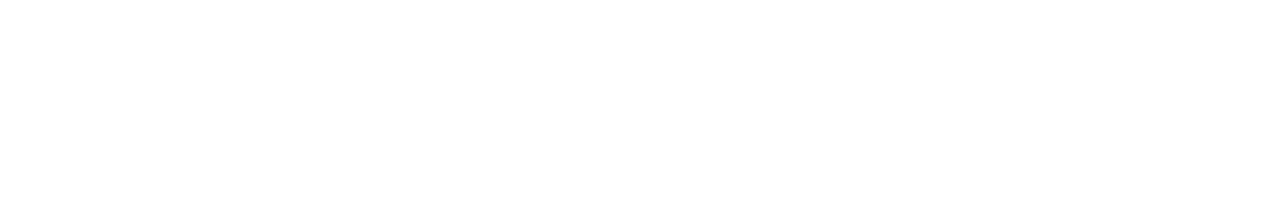
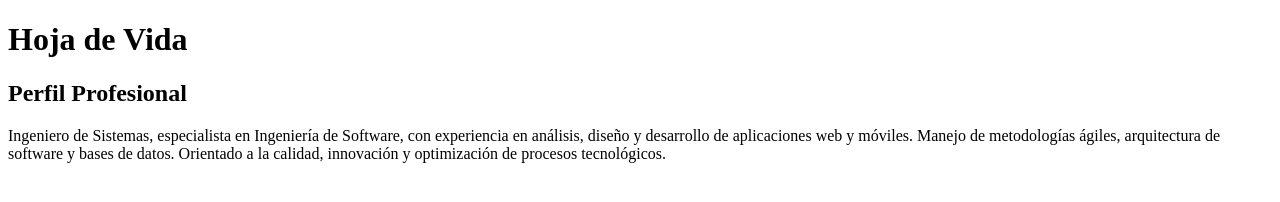
Before and after one commit to john-patino/entregable1, a plain HTML site: page index.html in a window 1280 px wide. Drawn offline with Linux system fonts and the light colour scheme.

Commit message:
agregue etiquetas h1 y p

```diff
--- a/index.html
+++ b/index.html
@@ -6,6 +6,8 @@
     <title>Entregable 1 - johnp</title>
 </head>
 <body>
-
+    <h1>Hoja de Vida</h1>
+    <h2>Perfil Profesional</h2>
+    <p>Ingeniero de Sistemas, especialista en Ingeniería de Software, con experiencia en análisis, diseño y desarrollo de aplicaciones web y móviles. Manejo de metodologías ágiles, arquitectura de software y bases de datos. Orientado a la calidad, innovación y optimización de procesos tecnológicos.</p>
 </body>
 </html>
```
